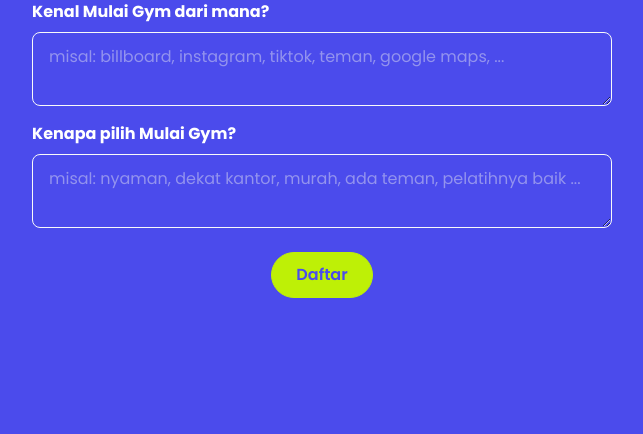
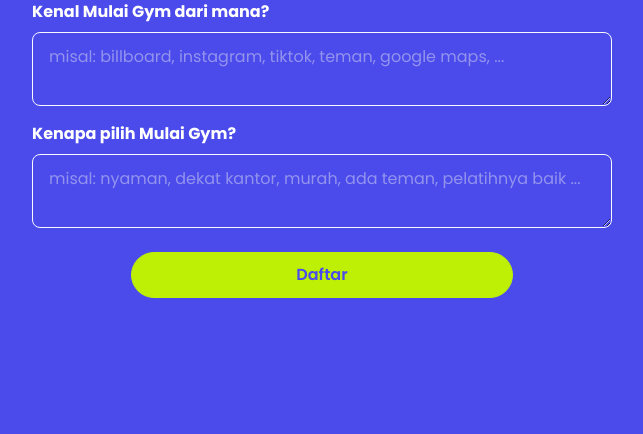
Before and after one commit to corneliusyanm/mulai-web, a Django app: page /signup/ in a window 1280 px wide. Shown: the part 1182-1616 px from the top of the page, without its empty margins (318-961 px from the left). Run offline with Django 4.2, Linux system fonts and the light colour scheme; some libraries are stand-ins or nearby versions.

Commit message:
v28 wider sign up button

```diff
--- a/templates/accounts/signup.html
+++ b/templates/accounts/signup.html
@@ -88,7 +88,7 @@
                     {% endfor %}
 
                     <div class="text-center mt-4">
-                        <button type="submit" class="btn btn-secondary">Daftar</button>
+                        <button type="submit" class="btn btn-secondary" style="width: 66%;">Daftar</button>
                     </div>
                 </form>
             </div>
--- a/templates/base.html
+++ b/templates/base.html
@@ -7,7 +7,7 @@
     <meta name="viewport" content="width=device-width, initial-scale=1">
     <link href="https://cdn.jsdelivr.net/npm/bootstrap@5.3.0/dist/css/bootstrap.min.css" rel="stylesheet">
     <link rel="stylesheet" href="https://cdnjs.cloudflare.com/ajax/libs/font-awesome/6.4.0/css/all.min.css">
-    <link rel="stylesheet" href="{% static 'css/style.css' %}?v=27">
+    <link rel="stylesheet" href="{% static 'css/style.css' %}?v=28">
 
     <link rel="icon" type="image/png" href="{% static 'favicons/favicon-96x96.png' %}" sizes="96x96" />
     <link rel="icon" type="image/svg+xml" href="{% static 'favicons/favicon.svg' %}" />
```
